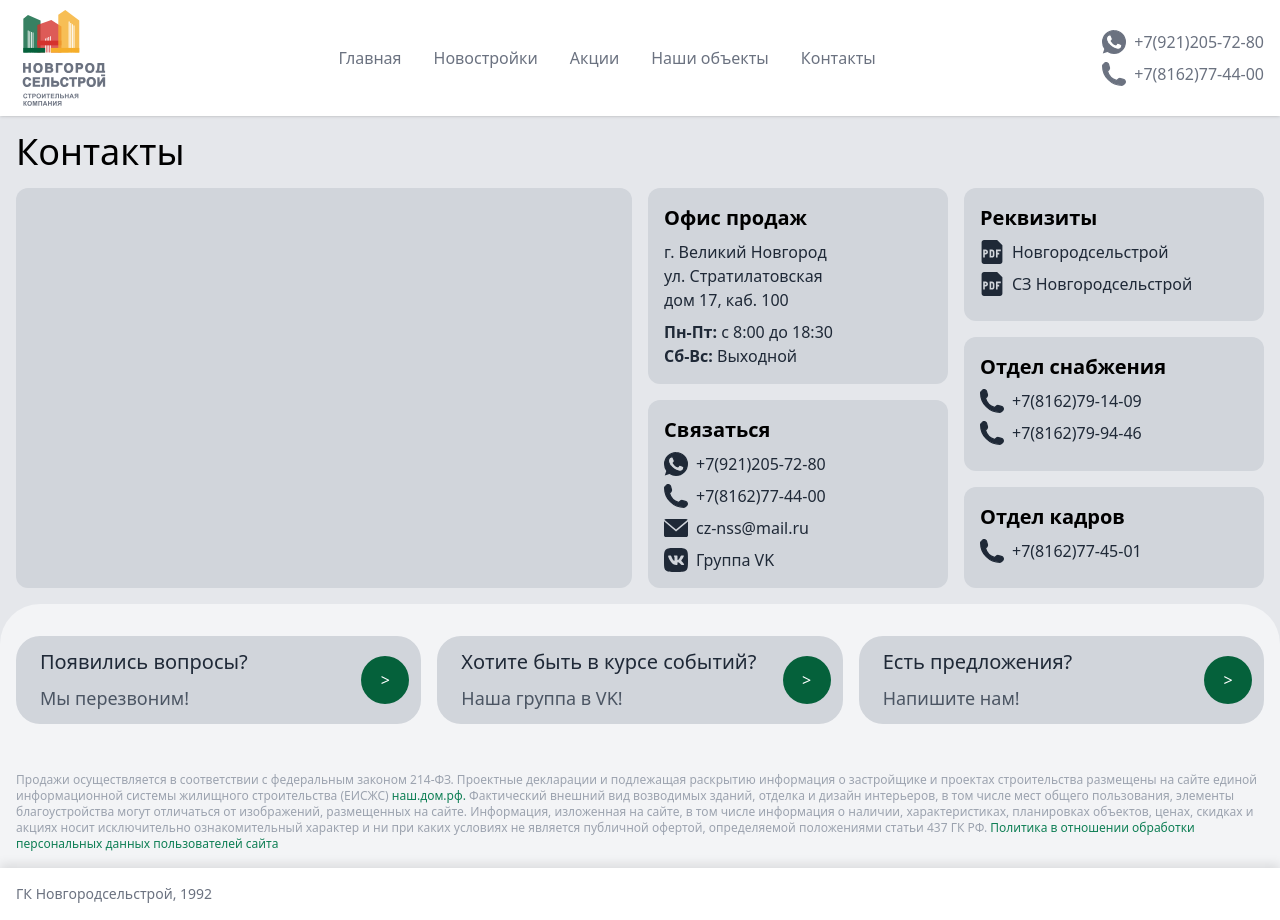
After one commit to cyberfantom2000/selstroy, a Python web app: template frontend/templates/pages/contacts.html in a window 1280 px wide. The commit adds this page. Run offline with Jinja, Linux system fonts and the light colour scheme; the template is opened without the code that fills it, so the values that code supplies are empty; style sheets or scripts are compiled from the project's sources.

Commit message:
styles, added contacts page

```diff
--- a/frontend/templates/base.html
+++ b/frontend/templates/base.html
@@ -63,7 +63,7 @@
                                 <a href="/gallery" class="block py-2 pl-3 pr-4 text-gray-500 border-b border-gray-100 hover:bg-gray-50 lg:hover:bg-transparent lg:border-0 lg:hover:text-primary-600 lg:p-0 dark:text-gray-400 lg:dark:hover:text-primary-400 dark:hover:bg-gray-700 dark:hover:text-white lg:dark:hover:bg-transparent dark:border-gray-700 transition-all active:scale-95">Наши объекты</a>
                             </li>
                             <li>
-                                <a href="#" class="block py-2 pl-3 pr-4 text-gray-500 border-b border-gray-100 hover:bg-gray-50 lg:hover:bg-transparent lg:border-0 lg:hover:text-primary-600 lg:p-0 dark:text-gray-400 lg:dark:hover:text-primary-400 dark:hover:bg-gray-700 dark:hover:text-white lg:dark:hover:bg-transparent dark:border-gray-700 transition-all active:scale-95">Контакты</a>
+                                <a href="/contacts" class="block py-2 pl-3 pr-4 text-gray-500 border-b border-gray-100 hover:bg-gray-50 lg:hover:bg-transparent lg:border-0 lg:hover:text-primary-600 lg:p-0 dark:text-gray-400 lg:dark:hover:text-primary-400 dark:hover:bg-gray-700 dark:hover:text-white lg:dark:hover:bg-transparent dark:border-gray-700 transition-all active:scale-95">Контакты</a>
                             </li>
                         </ul>
                     </div>
@@ -110,8 +110,8 @@
 
     <footer class="shrink-0 bg-gray-100 dark:bg-gray-840 rounded-t-[2.5rem]">
         <div class="w-full">
-                <div class="max-w-xl md:max-w-xl lg:max-w-7xl px-4 py-8 mx-auto">
-                    <div class="grid grid-cols-1 md:grid-cols-2 lg:grid-cols-3 gap-4">
+                <div class="max-w-xl md:max-w-4xl lg:max-w-7xl px-4 py-8 mx-auto">
+                    <div class="grid grid-cols-1 lg:grid-cols-3 gap-4">
                         <button class="flex justify-between items-center bg-gray-300 hover:bg-gray-320 dark:bg-gray-600 dark:hover:bg-gray-550 rounded-3xl px-3 group">
                             <div class="flex flex-col gap-2 p-3 text-left">
                                 <span class="text-gray-800 group-hover:text-black dark:text-gray-200 dark:group-hover:text-gray-100 text-xl">Появились вопросы?</span>
--- /dev/null
+++ b/frontend/templates/pages/contacts.html
@@ -0,0 +1,111 @@
+{% extends 'base.html' %}
+
+{% block content %}
+    <div class="w-full bg-gray-200 dark:bg-gray-800">
+        <div class="max-w-xl md:max-w-4xl lg:max-w-7xl mx-auto py-4">
+            <div class="flex flex-col gap-4 px-4">
+                <h1 class="text-black dark:text-gray-300 text-3xl md:text-4xl lg:text-4xl text-center lg:text-left">Контакты</h1>
+                <div class="grid grid-cols-1 lg:grid-cols-2 gap-4" id="galery-container">
+                    <div class="flex-1">
+                        <div class="w-full h-full min-h-96 p-4 rounded-xl bg-gray-300 dark:bg-gray-760">
+                            <iframe class="rounded-xl w-full h-full" src="https://yandex.ru/map-widget/v1/?um=constructor%3Aab804483f17222af8386f4281d0cb0ee7f7896777af63cda08bd7a4beaf27f52&amp;source=constructor" frameborder="0"></iframe>
+                        </div>
+                    </div>
+                    <div class="flex-1 grid grid-cols-1 md:grid-cols-2 lg:grid-cols-2 gap-4">
+                        <div class="flex-1 grid grid-cols-2 md:grid-cols-1 lg:grid-cols-1 gap-4">
+                            <div class="flex-1 flex flex-col rounded-xl gap-2 p-4 bg-gray-300 dark:bg-gray-760 text-gray-800 dark:text-gray-400">
+                                <div class="flex flex-col text-black dark:text-gray-300">
+                                    <span class="text-xl font-bold">Офис продаж</span>
+                                </div>
+                                <div class="flex flex-col">
+                                    <span>г. Великий Новгород</span>
+                                    <span>ул. Стратилатовская</span>
+                                    <span>дом 17, каб. 100</span>
+                                </div>
+                                <div class="flex flex-col">
+                                    <span><span class="font-bold">Пн-Пт:</span> с 8:00 до 18:30</span>
+                                    <span><span class="font-bold">Сб-Вс:</span> Выходной</span>
+                                </div>
+                            </div>
+                            <div class="flex-1 flex flex-col rounded-xl gap-2 p-4 bg-gray-300 dark:bg-gray-760">
+                                <span class="text-xl font-bold text-black dark:text-gray-300">Связаться</span>
+                                <a href="https://wa.me/79212057280" class="inline-flex intems-center space-x-2 text-gray-800 hover:text-primary-600 dark:text-gray-400 dark:hover:text-primary-400 transition-all active:scale-95">
+                                    <svg class="h-6 w-6">
+                                        <use href="/static/svg/whatsapp.svg#icon-whatsapp"></use>
+                                    </svg>
+                                    <span>+7(921)205-72-80</span>
+                                </a>
+                                <a href="tel:+78162774400" class="inline-flex intems-center space-x-2 text-gray-800 hover:text-primary-600 dark:text-gray-400 dark:hover:text-primary-400 transition-all active:scale-95">
+                                    <svg class="h-6 w-6">
+                                        <use href="/static/svg/phone.svg#icon-phone"></use>
+                                    </svg>
+                                    <span>+7(8162)77-44-00</span>
+                                </a>
+                                <a href="mailto:cz-nss@mail.ru" class="inline-flex intems-center space-x-2 text-gray-800 hover:text-primary-600 dark:text-gray-400 dark:hover:text-primary-400 transition-all active:scale-95">
+                                    <svg class="h-6 w-6">
+                                        <use href="/static/svg/mail.svg#mail"></use>
+                                    </svg>
+                                    <span>cz-nss@mail.ru</span>
+                                </a>
+                                <a href="https://vk.com/novgorodselstroy" class="inline-flex intems-center space-x-2 text-gray-800 hover:text-primary-600 dark:text-gray-400 dark:hover:text-primary-400 transition-all active:scale-95">
+                                    <svg class="h-6 w-6">
+                                        <use href="/static/svg/vk.svg#logo"></use>
+                                    </svg>
+                                    <span>Группа VK</span>
+                                </a>
+                            </div>
+                        </div>
+                        <div class="flex-1 grid grid-cols-1 gap-4">
+                            <div class="flex-1 flex flex-col rounded-xl gap-2 p-4 bg-gray-300 dark:bg-gray-760">
+                                <span class="text-xl font-bold text-black dark:text-gray-300">Реквизиты</span>
+                                <a href="/static/pdf/recv_selstroy.pdf" class="inline-flex intems-center space-x-2 text-gray-800 hover:text-primary-600 dark:text-gray-400 dark:hover:text-primary-400 transition-all active:scale-95">
+                                    <svg class="h-6 w-6">
+                                        <use href="/static/svg/pdf.svg#icon"></use>
+                                    </svg>
+                                    <span>Новгородсельстрой</span>
+                                </a>
+                                <a href="/static/pdf/recv_sz_selstroy.pdf" class="inline-flex intems-center space-x-2 text-gray-800 hover:text-primary-600 dark:text-gray-400 dark:hover:text-primary-400 transition-all active:scale-95">
+                                    <svg class="h-6 w-6">
+                                        <use href="/static/svg/pdf.svg#icon"></use>
+                                    </svg>
+                                    <span>СЗ Новгородсельстрой</span>
+                                </a>
+                            </div>
+                            <div class="flex-1 flex flex-col rounded-xl gap-2 p-4 bg-gray-300 dark:bg-gray-760">
+                                <span class="text-xl font-bold text-black dark:text-gray-300">Отдел снабжения</span>
+                                <a href="tel:+78162791409" class="inline-flex intems-center space-x-2 text-gray-800 hover:text-primary-600 dark:text-gray-400 dark:hover:text-primary-400 transition-all active:scale-95">
+                                    <svg class="h-6 w-6">
+                                        <use href="/static/svg/phone.svg#icon-phone"></use>
+                                    </svg>
+                                    <span>+7(8162)79-14-09</span>
+                                </a>
+                                <a href="tel:+78162799446" class="inline-flex intems-center space-x-2 text-gray-800 hover:text-primary-600 dark:text-gray-400 dark:hover:text-primary-400 transition-all active:scale-95">
+                                    <svg class="h-6 w-6">
+                                        <use href="/static/svg/phone.svg#icon-phone"></use>
+                                    </svg>
+                                    <span>+7(8162)79-94-46</span>
+                                </a>
+                            </div>
+                            <div class="flex-1 flex flex-col rounded-xl gap-2 p-4 bg-gray-300 dark:bg-gray-760">
+                                <span class="text-xl font-bold text-black dark:text-gray-300">Отдел кадров</span>
+                                <a href="tel:+78162774501" class="inline-flex intems-center space-x-2 text-gray-800 hover:text-primary-600 dark:text-gray-400 dark:hover:text-primary-400 transition-all active:scale-95">
+                                    <svg class="h-6 w-6">
+                                        <use href="/static/svg/phone.svg#icon-phone"></use>
+                                    </svg>
+                                    <span>+7(8162)77-45-01</span>
+                                </a>
+                            </div>
+                        </div>
+                    </div>
+                </div>
+            </div>
+        </div>
+    </div>
+
+    {% include 'components/templates/promo-item.html' %}
+
+{% endblock %}
+
+{% block include_js %}
+
+{% endblock %}
--- a/frontend/templates/pages/gallery.html
+++ b/frontend/templates/pages/gallery.html
@@ -2,7 +2,7 @@
 
 {% block content %}
     <div class="w-full bg-gray-200 dark:bg-gray-800">
-        <div class="max-w-xl md:max-w-xl lg:max-w-7xl mx-auto py-4">
+        <div class="max-w-xl md:max-w-4xl lg:max-w-7xl mx-auto py-4">
             <div class="flex flex-col gap-4 px-4">
                 <h1 class="text-black dark:text-gray-300 text-3xl md:text-4xl lg:text-4xl text-center lg:text-left">Наши объекты</h1>
 
@@ -22,6 +22,7 @@
     </div>
 
     {% include 'components/templates/gallery-item.html' %}
+    {% include 'components/templates/modal-image.html' %}
 
 {% endblock %}
 
--- a/frontend/templates/pages/projects.html
+++ b/frontend/templates/pages/projects.html
@@ -2,8 +2,8 @@
 
 {% block content %}
     <div class="w-full bg-gray-200 dark:bg-gray-800">
-        <div class="max-w-xl md:max-w-xl lg:max-w-7xl py-4 mx-auto">
-            <div class="flex flex-col gap-4">
+        <div class="max-w-xl md:max-w-4xl lg:max-w-7xl py-4 mx-auto">
+            <div class="flex flex-col gap-4 p-4">
                 <h1 class="text-black dark:text-gray-300 text-3xl md:text-4xl lg:text-4xl text-center lg:text-left">Новостройки в Великом Новгороде</h1>
                 <!-- dummy -->
                 <div class="flex flex-col gap-2">
@@ -23,7 +23,7 @@
                         {% include 'components/dynamic-image.html' %}
                     </a>
 
-                    <div class="grid grid-cols-1 lg:grid-cols-3 gap-4">
+                    <div class="grid grid-cols-1 md:grid-cols-2 lg:grid-cols-3 gap-4">
 
                         <a href="" class="flex-1 space-y-2 bg-gray-300 hover:bg-gray-320 dark:bg-gray-760 dark:hover:bg-gray-730 rounded-3xl p-4">
                             <div class="h-[200px] lg:h-[200px]">
--- a/frontend/templates/pages/promo.html
+++ b/frontend/templates/pages/promo.html
@@ -2,7 +2,7 @@
 
 {% block content %}
     <div class="w-full bg-gray-200 dark:bg-gray-800">
-        <div class="max-w-xl md:max-w-xl lg:max-w-7xl mx-auto py-4">
+        <div class="max-w-xl md:max-w-4xl lg:max-w-7xl mx-auto py-4">
             <div class="flex flex-col gap-4 px-4">
                 <h1 class="text-black dark:text-gray-300 text-3xl md:text-4xl lg:text-4xl text-center lg:text-left">Акции и спецпредложения</h1>
 
```
Also changed, not shown: backend/views/mainview.py (+7 -0 lines), frontend/templates/components/templates/modal-image.html (added, +38 -0 lines), frontend/templates/pages/index.html (+5 -5 lines), frontend/static/svg/arrow-left.svg (added), frontend/static/svg/arrow-right.svg (added), frontend/static/svg/mail.svg (added), frontend/static/svg/pdf.svg (added), frontend/static/svg/vk.svg (added), frontend/static/svg/x-mark.svg, frontend/templates/components/templates/gallery-item.html (renamed from frontend/templates/components/templates/galery-item.html).
